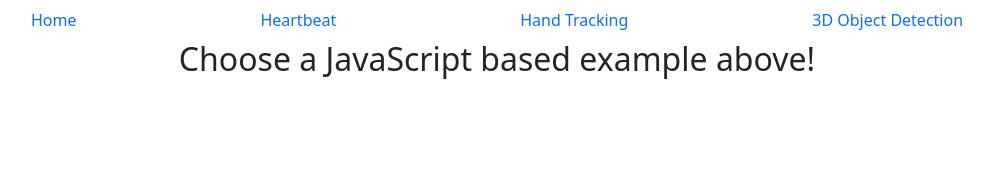
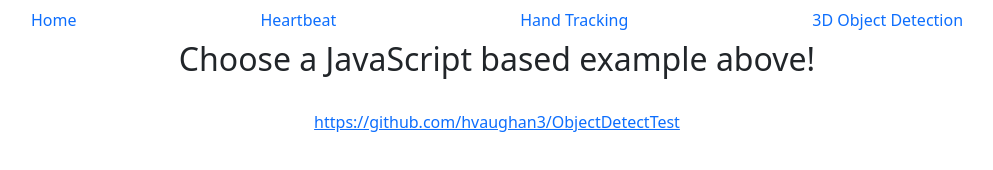
Before and after one commit to hvaughan3/ObjectDetectTest, a plain HTML site: page index.html in a window 1280 px wide. Shown: the whole page, without its empty margins (143-1136 px from the left). Drawn offline with nearby package versions, Linux system fonts and the light colour scheme.

Commit message:
Adding repo URL to home page

```diff
--- a/index.html
+++ b/index.html
@@ -40,6 +40,12 @@
 
         <div id="content">
           <h2>Choose a JavaScript based example above!</h2>
+
+          <br/>
+
+          <a href="https://github.com/hvaughan3/ObjectDetectTest" target="_blank">
+            https://github.com/hvaughan3/ObjectDetectTest
+          </a>
         </div>
       </div>
     </div>
```
